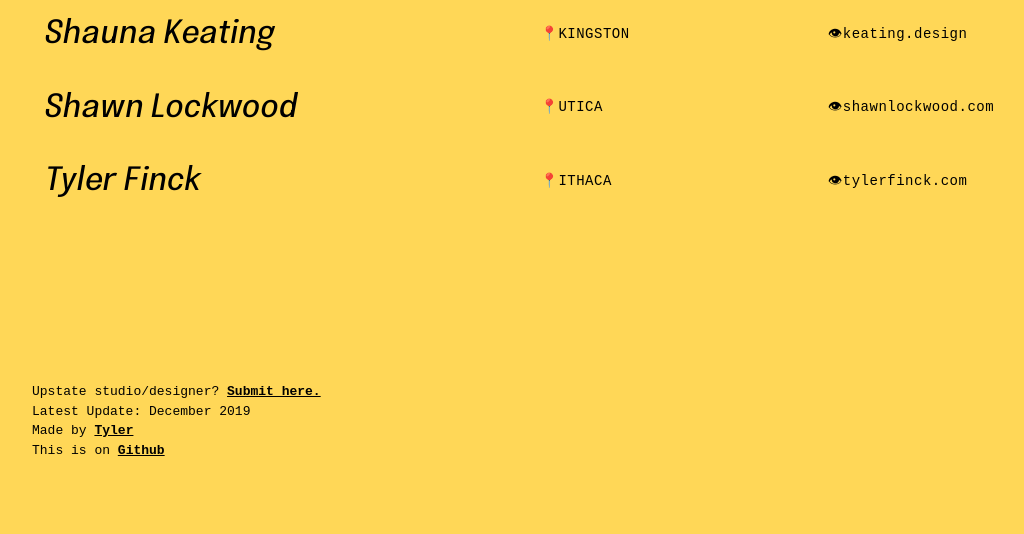
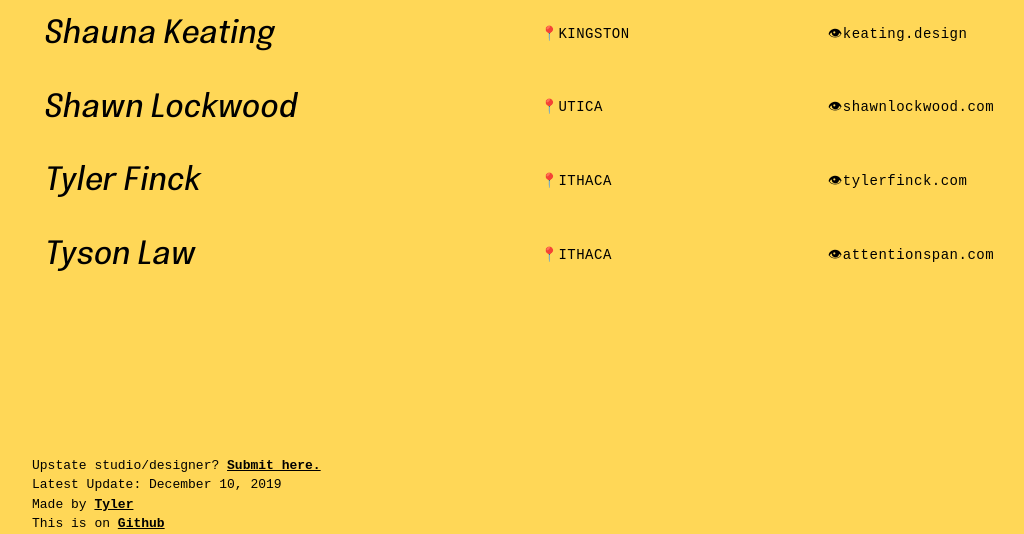
Before and after one commit to sursly/upstatedesign, a PHP site: page / in a window 1280 px wide. Shown: the part 5966-6500 px from the top of the page, without its empty margins (32-1056 px from the left). Before the commit the page ends 6422 px from the top, so only its background shows below. Run offline with PHP 8.4, Linux system fonts and the light colour scheme.

Commit message:
Updating Listings/Date

```diff
--- a/index.php
+++ b/index.php
@@ -143,13 +143,14 @@
   <li><a href="http://keating.design"><h2>Shauna Keating</h2><p><span class="location">📍Kingston</span> <span class="site">👁keating.design</span></p></a></li>
   <li><a href="http://shawnlockwood.com"><h2>Shawn Lockwood</h2><p><span class="location">📍Utica</span> <span class="site">👁shawnlockwood.com</span></p></a></li>
   <li><a href="http://www.tylerfinck.com"><h2>Tyler Finck</h2><p><span class="location">📍Ithaca</span> <span class="site">👁tylerfinck.com</span></p></a></li>
+  <li><a href="http://www.attentionspan.com"><h2>Tyson Law</h2><p><span class="location">📍Ithaca</span> <span class="site">👁attentionspan.com</span></p></a></li>
 
 </ul>
 </div>
 </section>
 <footer id="footer">
 <p>Upstate studio/designer? <a href="https://forms.gle/6AirzT68TySgaxWS9">Submit here.</a><br />
-  Latest Update: December 2019<br />
+  Latest Update: December 10, 2019<br />
 Made by <a href="https://www.madebytyler.com">Tyler</a><br />
 This is on <a href="https://github.com/sursly/upstatedesign">Github</a>
 </p>
```
